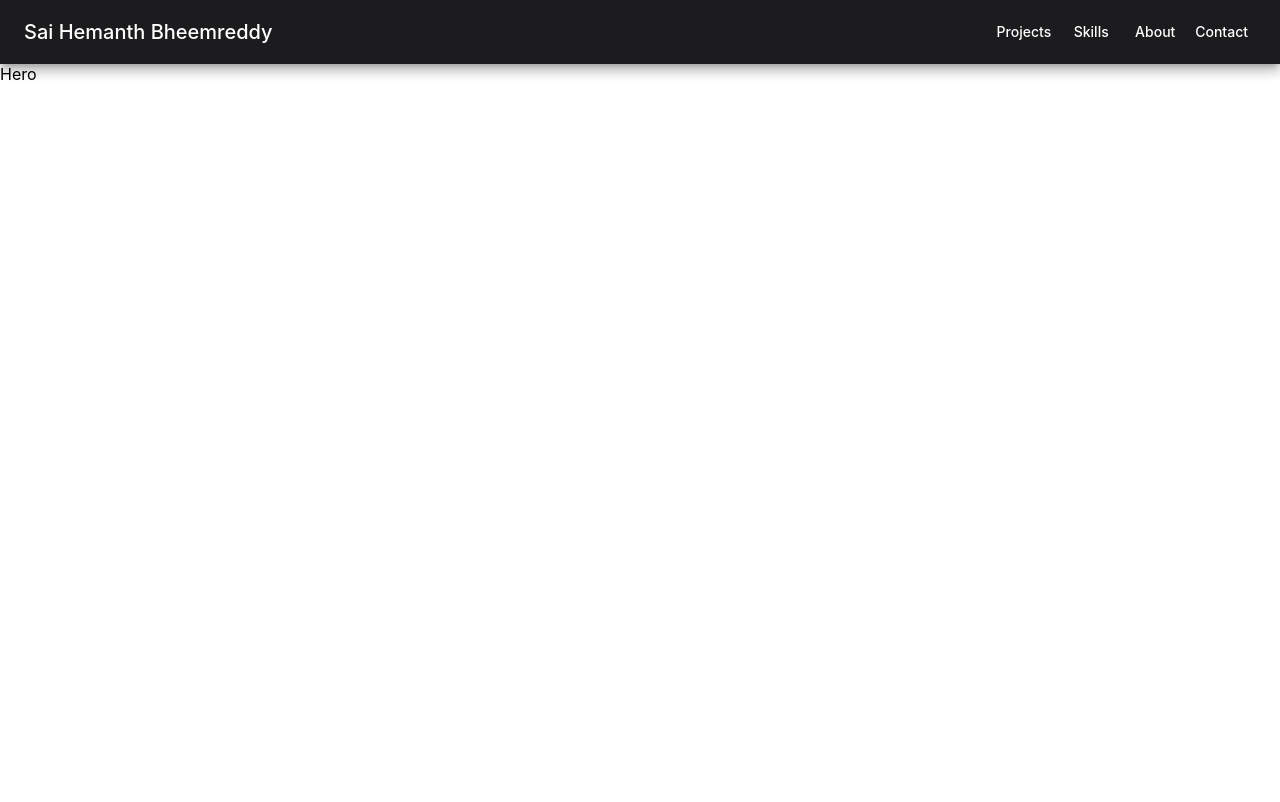
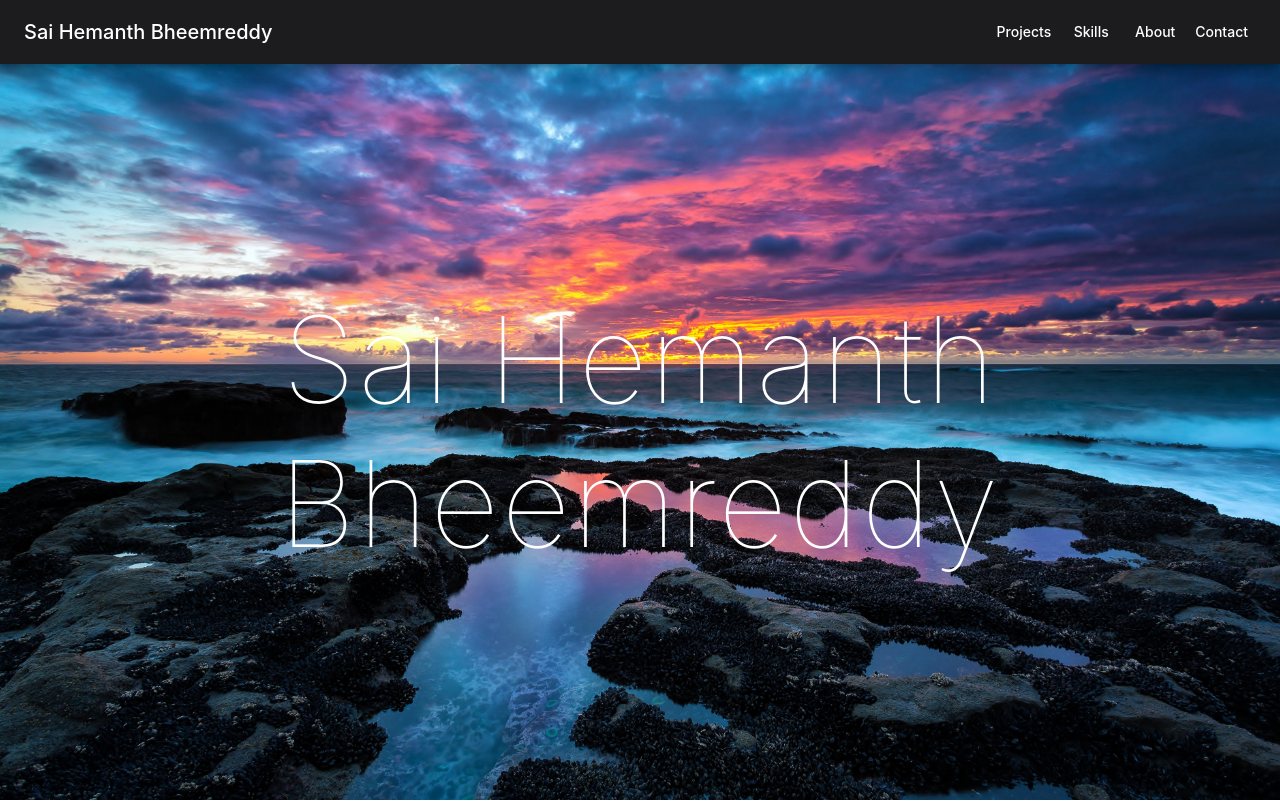
Before and after one commit to bshreddy/bshreddy.github.io, a React (Create React App) app: page / in a window 1280 px wide. Shown: the top 802 px of the page. Built offline with nearby package versions, Linux system fonts and the light colour scheme.

Commit message:
Added Hero Section

```diff
--- a/src/sections/Hero.tsx
+++ b/src/sections/Hero.tsx
@@ -1,6 +1,12 @@
+import './styles/Hero.scss'
+
 function Hero() {
   return (
-    <>Hero</>
+    <div className="hero-image" id="hero-image">
+      <div className="hero-text">
+        <div className="hero-title" id="hero-title">Sai Hemanth Bheemreddy</div>
+      </div>
+    </div>
   );
 }
 
--- /dev/null
+++ b/src/sections/styles/Hero.scss
@@ -0,0 +1,34 @@
+@import '../../styles/base.scss';
+
+.hero-image {
+    background-image: url('../../static/images/hero-image.jpg');
+    background-position: center;
+    background-repeat: no-repeat;
+    background-size: cover;
+    position: relative;
+    height: 100%;
+    color: white;
+}
+
+.hero-text {
+    text-align: center;
+    position: absolute;
+    top: 50%;
+    left: 0%;
+    width: 100%;
+    transform: translate(0%, -50%);
+    color: inherit;
+    letter-spacing: 0.15em;
+}
+
+.hero-title {
+    font-size: min(7.5rem, 15rem);
+    font-weight: 100;
+    line-height: 1.2;
+}
+
+.hero-subtitle {
+    margin-top: 10px;
+    font-weight: lighter;
+    line-height: 1.25;
+}
--- a/src/styles/App.scss
+++ b/src/styles/App.scss
@@ -11,7 +11,7 @@
     }
 
     section {
-        height: 100vh;
+        height: calc(100vh - 64px);
         width: 100vw;
         scroll-snap-align: start;
         padding-top: 64px;
```
Also changed, not shown: src/sections/index.tsx (+5 -5 lines), src/static/images/hero-image.jpg (added).
